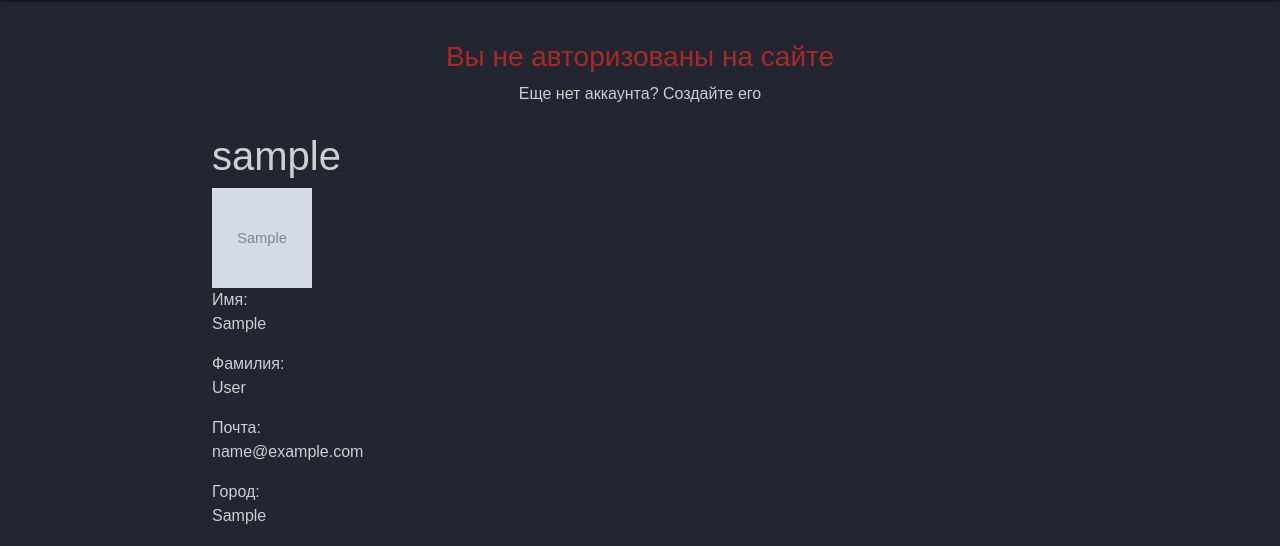
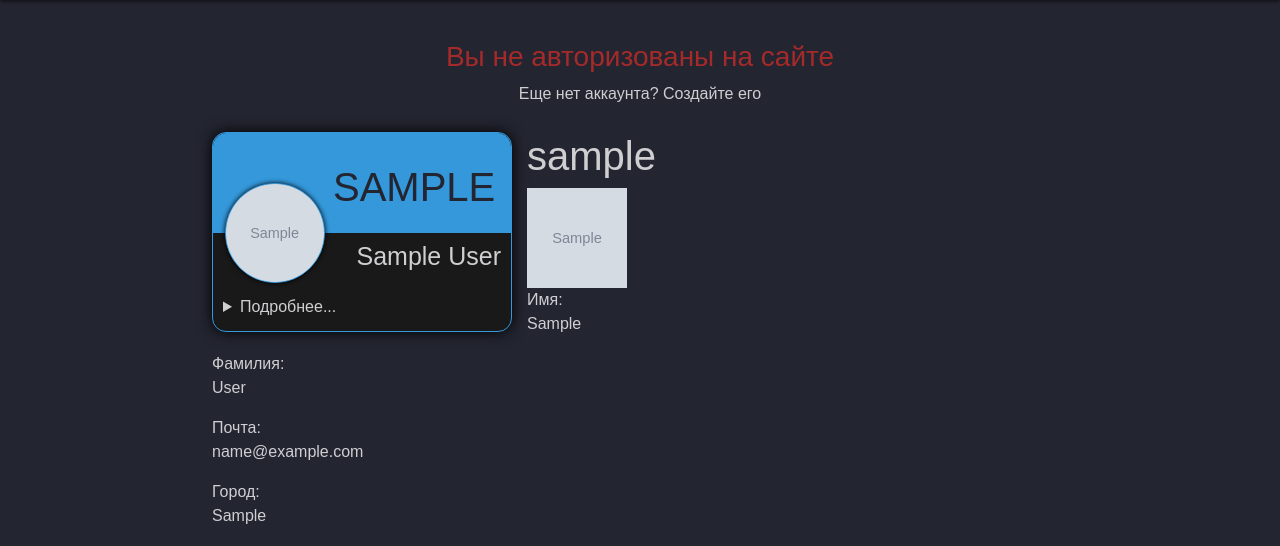
Before and after one commit to C15HOT/apps_shop, a Django app: a page that uses templates/base.html in a window 1280 px wide. Shown: the part 103-649 px from the top of the page. Run offline with Django 3.2, Linux system fonts and the light colour scheme; tables that the repository leaves empty hold one stand-in row (values such as "Sample post"); grey boxes marked "Sample" are stand-in pictures; some libraries are stand-ins or nearby versions.

Commit message:
New style in the apps_list and profile_detail

```diff
--- a/static/css/style.css
+++ b/static/css/style.css
@@ -99,6 +109,62 @@
 
 /* CARDS
 ================================== */
+
+
+
+
+/* Profile card 28.11.21
+=================================== */
+.profile-card {
+	display: block;
+	/* background-color: #f9f7f2; */
+	background-color: #191919;
+	min-height: 200px;
+	/* max-height: 400px; */
+	min-width: 300px;
+	max-width: 500px;
+	border-radius: 14px;
+	border: 1px solid #3498db;
+	box-shadow: 0 0 15px 0 black;
+	text-align: center;
+	margin-bottom: 15px;
+	margin-right: 15px;
+	float: left;
+}
+.profile-avatar{
+	background-color: #3498db;
+	height: 100px;
+	width: 100%;
+	border-radius: 14px 14px 0 0;
+}
+.profile-avatar>h1{
+	position: absolute;
+	margin: 30px 0 0 120px;
+	color: #232531;
+	text-transform: uppercase;
+}
+.profile-avatar>img{
+	border-radius: 50%;
+	margin: 50px 0 0 -175px;
+	border: 1px solid #3498db;
+	box-shadow: 0 0 5px 0 black;
+	object-fit: cover;
+	background-color: #3498db;
+}
+.profile-name{
+	margin-top: 5px;
+	margin-left: 100px;
+	margin-right: 10px;
+	font-size: 25px;
+	text-align: right;
+}
+.profile-about{
+	margin-top: 20px;
+	text-align: left;
+	margin-left: 10px;
+}
+
+
 
 
 
--- a/templates/base.html
+++ b/templates/base.html
@@ -31,6 +31,7 @@
                     <a class="nav__link" href="{% url 'about' %}">О нас</a>
 
                    {% if request.user.is_authenticated %}
+
                         <a class="nav__link" href="{% url 'profiles' %}">Пользователи</a>
                         <a href="{% url 'create_app' %}" class="nav__link">Загрузить ПО</a>
                         <a href="{% url 'create_news' %}" class="nav__link">Создать новость</a>
@@ -39,6 +40,7 @@
                         <a href="{% url 'login' %}" class="nav__link">Войти</a>
                         <a href="{% url 'register' %}" class="nav__link">Зарегистрироваться</a>
                    {% endif %}
+
 
 
                </nav>
--- a/templates/profile_detail.html
+++ b/templates/profile_detail.html
@@ -1,5 +1,41 @@
 {% extends 'base.html' %}
 {% block content %}
+{% load static %}
+
+<div class="profile-card">
+    <div class="profile-avatar">
+        <h1>{{ profile.user.username }}</h1>
+        {% if profile.avatar %}
+        <img width="100" height="100" src="{{MEDIA_URL}}{{profile.avatar.url}}">
+
+        {% endif %}
+
+    </div>
+    <div class="profile-content">
+        <div class="profile-name">
+            {{ profile.user.first_name }}
+            {{ profile.user.last_name  }}
+        </div>
+        <div class="profile-about">
+            <details>
+                <summary>
+                    Подробнее...
+                </summary>
+                <p>
+                    Почта: <p>{{ profile.email }}</p>
+                    Город: <p>{{ profile.city }}</p>
+                    Телефон: <p>{{ profile.phone }}</p>
+                    О себе: <p>{{ profile.information }}</p>
+                    Должность: <p>{{ profile.position }}</p>
+                </p>
+            </details>
+
+        </div>
+
+    </div>
+</div>
+
+
 <h1>{{ profile.user.username }}</h1>
 
  {% if profile.avatar %}
--- a/templates/profile_list.html
+++ b/templates/profile_list.html
@@ -4,6 +4,9 @@
 {% if profile_list %}
 
      {% for profile in profile_list %}
+
+
+
       <div class="user-card">
          <div class="content">
             <div class="avatar">
```
Also changed, not shown: other parts of static/css/style.css (+85 -2 lines), templates/apps_list.html (+35 -10 lines).
